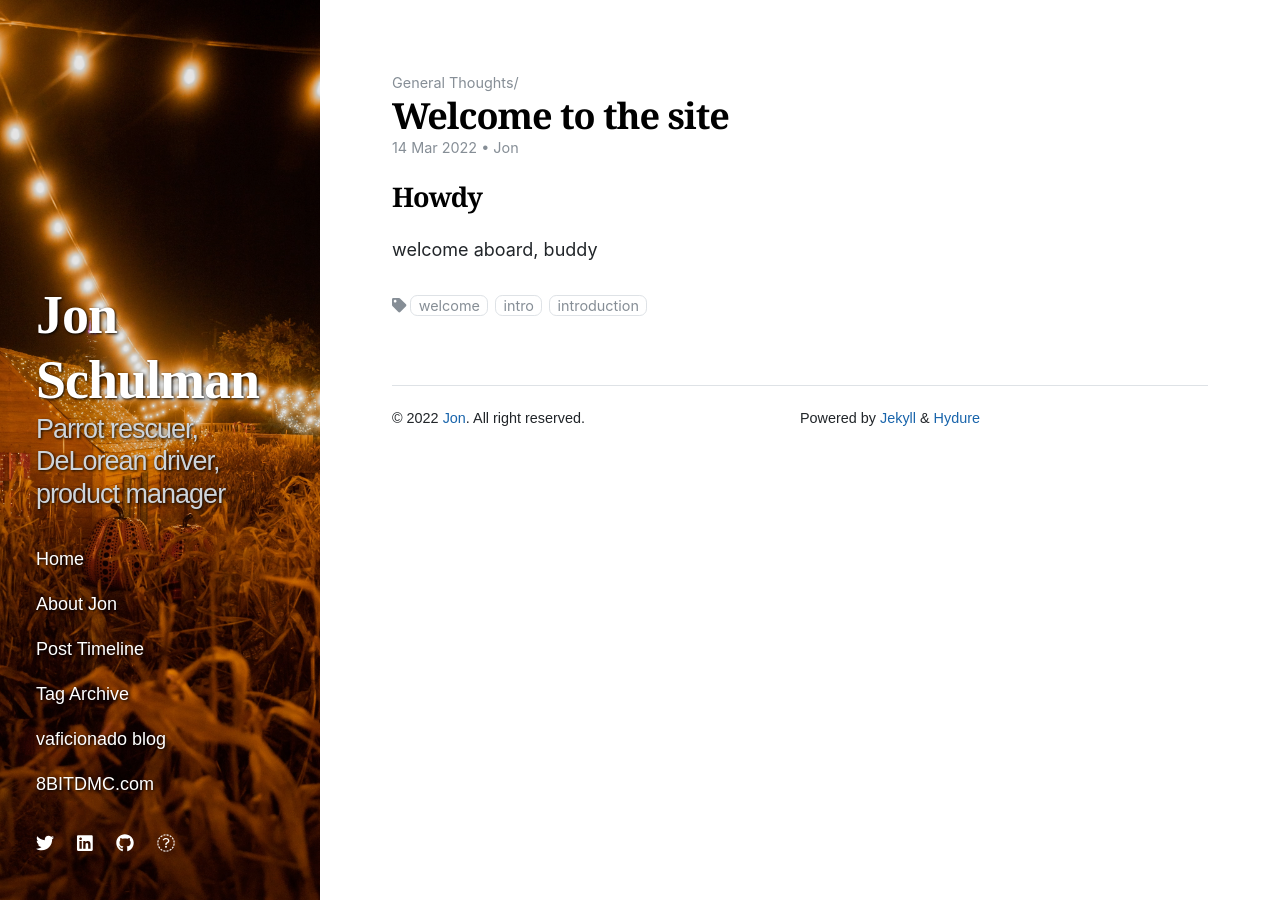
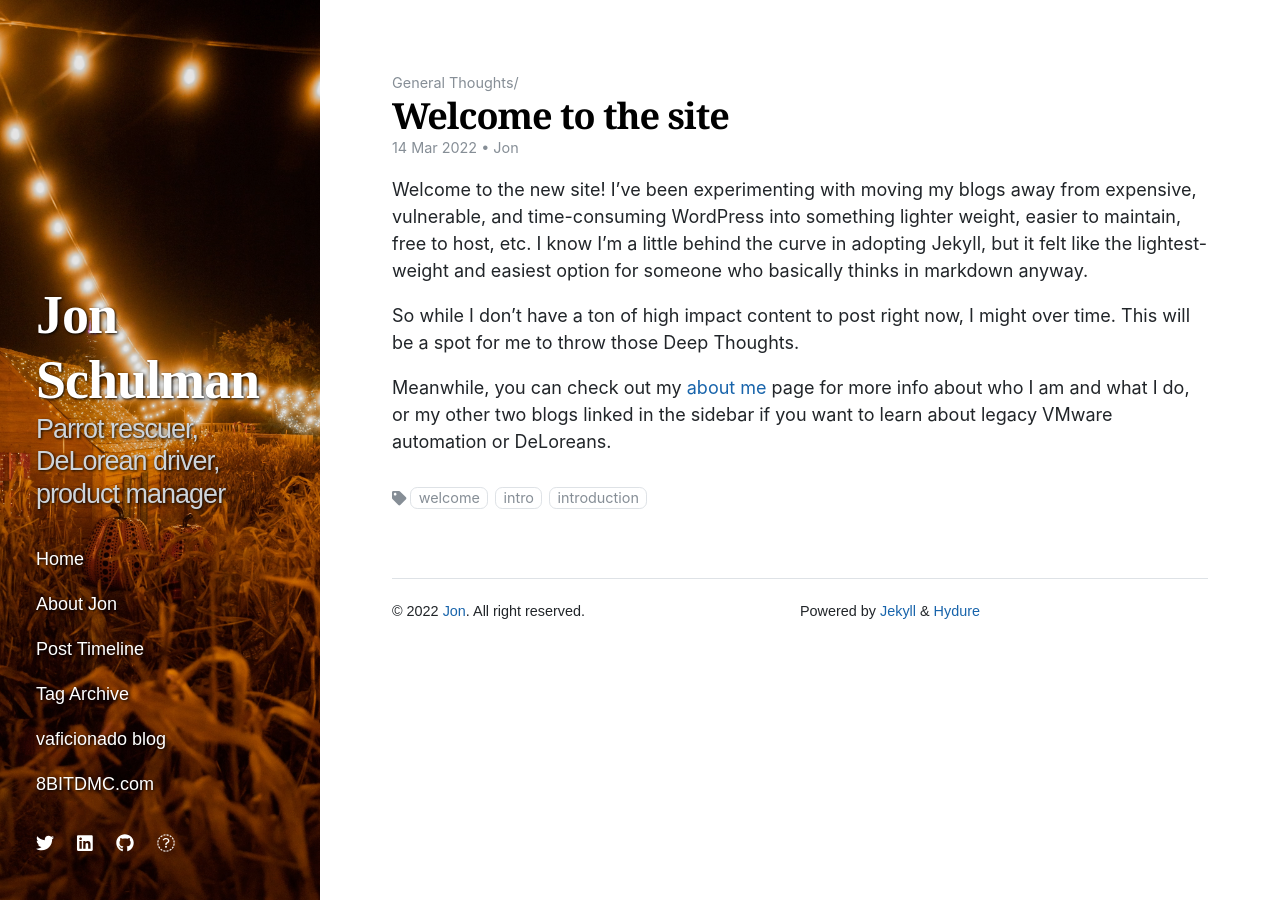
Before and after one commit to zivong/jekyll-theme-hydure, a Jekyll site: the page built from _posts/2022-03-14-welcome-to-the-site.md, in a window 1280 px wide. Built offline with Jekyll 4.4.1, drawn with Linux system fonts in a browser that asks for light colours; nearby versions of some CDN libraries.

Commit message:
finishing up 3-14 post

```diff
--- a/_posts/2022-03-14-welcome-to-the-site.md
+++ b/_posts/2022-03-14-welcome-to-the-site.md
@@ -6,5 +6,8 @@ category: [General Thoughts]
 tags: [welcome, intro, introduction]
 ---
 
-## Howdy
-welcome aboard, buddy
+Welcome to the new site! I've been experimenting with moving my blogs away from expensive, vulnerable, and time-consuming WordPress into something lighter weight, easier to maintain, free to host, etc. I know I'm a little behind the curve in adopting Jekyll, but it felt like the lightest-weight and easiest option for someone who basically thinks in markdown anyway.
+
+So while I don't have a ton of high impact content to post right now, I might over time. This will be a spot for me to throw those Deep Thoughts.
+
+Meanwhile, you can check out my [about me](/about/) page for more info about who I am and what I do, or my other two blogs linked in the sidebar if you want to learn about legacy VMware automation or DeLoreans.
```
